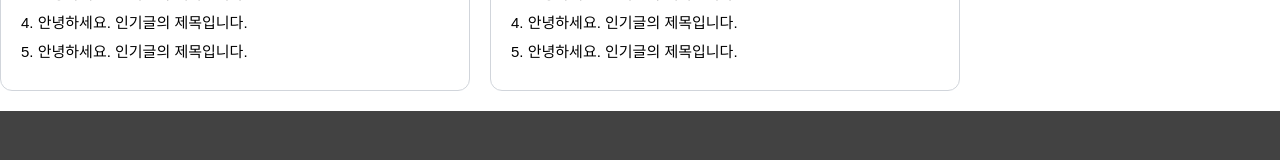
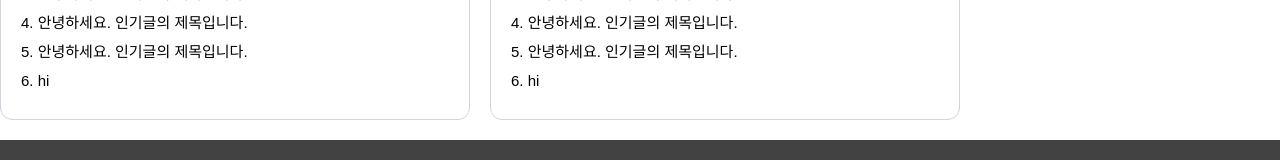
Before and after one commit to project-study-ssafy/SSAFeople-vue, a Vue app: page / in a window 1280 px wide. Shown: the part 602-762 px from the top of the page. Built offline with nearby package versions, Linux system fonts and the light colour scheme; a web font is replaced by a local one.

Commit message:
add context

```diff
--- a/src/components/MainContainer/Contents/MainContentViews/MainHome.vue
+++ b/src/components/MainContainer/Contents/MainContentViews/MainHome.vue
@@ -15,6 +15,7 @@ const myContexts = [
   "안녕하세요. 인기글의 제목입니다.",
   "안녕하세요. 인기글의 제목입니다.",
   "안녕하세요. 인기글의 제목입니다.",
+  "hi",
 ];
 </script>
 <style scoped></style>
```
